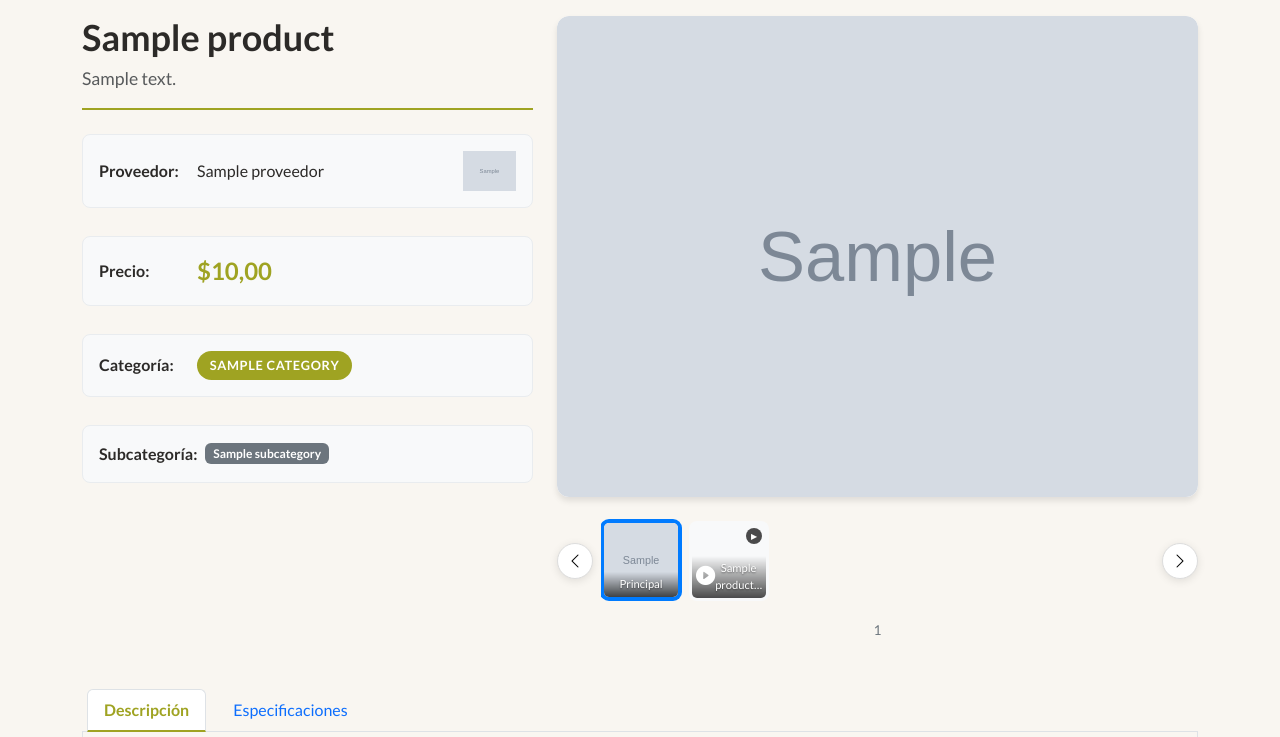
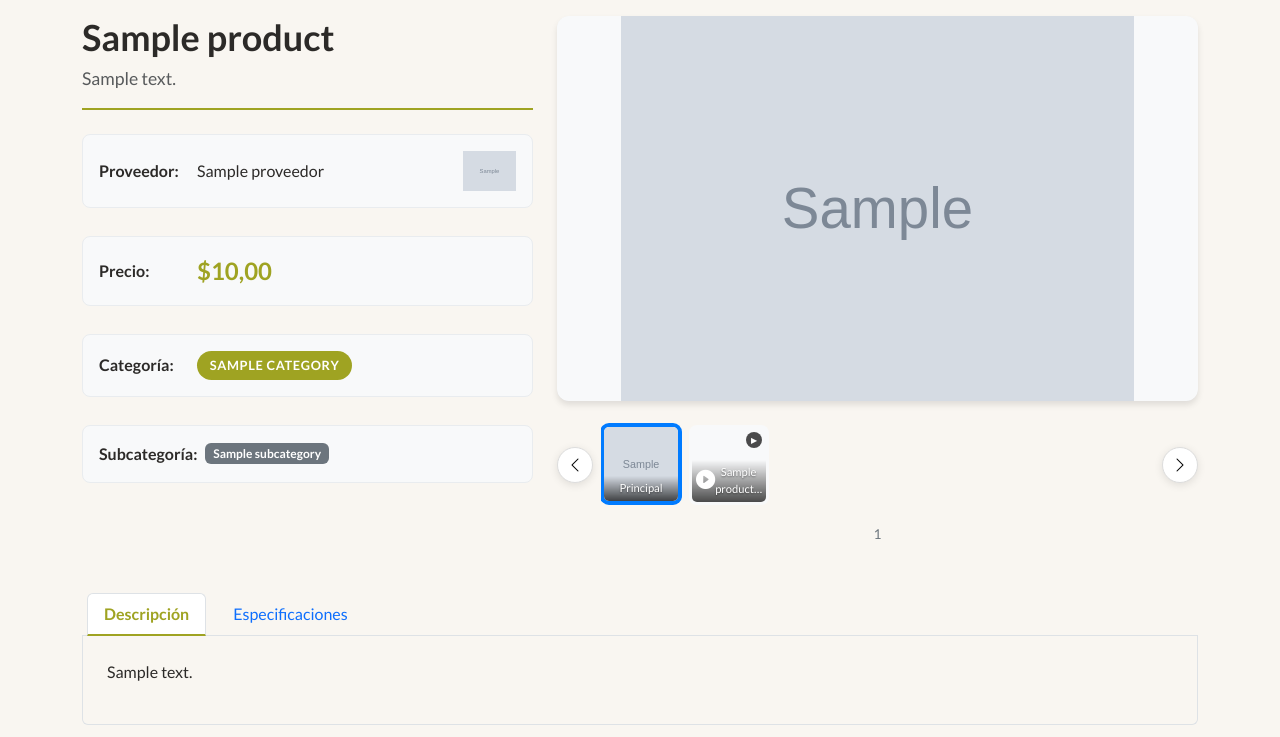
Before and after one commit to Manulynx/coimpres_cuba, a Django app: a page that uses productos/templates/productos/product_detail.html in a window 1280 px wide. Shown: the part 265-1002 px from the top of the page. Run offline with Django 5.2, Linux system fonts and the light colour scheme; tables that the repository leaves empty hold one stand-in row (values such as "Sample post"); grey boxes marked "Sample" are stand-in pictures; some libraries are stand-ins or nearby versions; grey boxes are pictures that could not be loaded.

Commit message:
tama;o de imagen

```diff
--- a/productos/templates/productos/product_detail.html
+++ b/productos/templates/productos/product_detail.html
@@ -438,7 +438,7 @@
         position: relative;
         width: 100%;
         height: 0;
-        padding-bottom: 75%; /* Aspect ratio 4:3 */
+        padding-bottom: 60%; /* Aspect ratio más pequeño en PC */
         background-color: #f8f9fa;
         cursor: default !important;
         border-radius: 12px;
```
